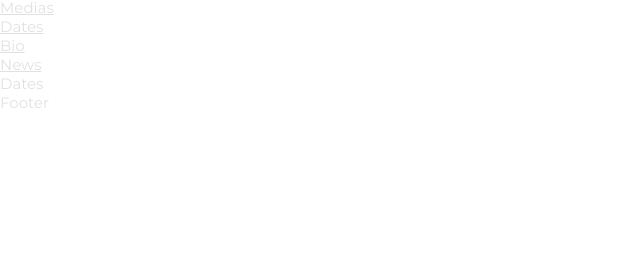
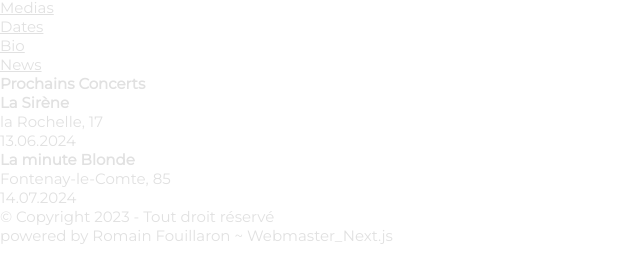
Before and after one commit to MajorDown/New_life_band, a Next.js app: page /dates in a window 1280 px wide. Shown: the part 210-490 px from the top of the page, without its empty margins (0-640 px from the left). Built offline with nearby package versions, Linux system fonts and the light colour scheme.

Commit message:
création de la page Date

```diff
--- a/src/app/dates/page.js
+++ b/src/app/dates/page.js
@@ -1,7 +1,16 @@
 import React from "react";
+import SiteData from "@/data/siteData";
+import DateArticle from "@/components/DateArticle";
 
 const Dates = () => {
-  return <section>Dates</section>;
+  return (
+    <section id="DateSection">
+      <h2>Prochains Concerts</h2>
+      {SiteData.dates.map((date, index) => (
+        <DateArticle key={index} date={date} />
+      ))}
+    </section>
+  );
 };
 
 export default Dates;
--- /dev/null
+++ b/src/components/DateArticle.js
@@ -0,0 +1,15 @@
+import React from "react";
+
+const DateArticle = ({ date }) => {
+  return (
+    <article>
+      <h3>{date.place}</h3>
+      <p className="date-city">
+        {date.city}, {date.department}
+      </p>
+      <p className="date-day">{date.day}</p>
+    </article>
+  );
+};
+
+export default DateArticle;
--- a/src/components/Footer.js
+++ b/src/components/Footer.js
@@ -1,7 +1,12 @@
 import React from "react";
 
 function Footer() {
-  return <footer>Footer</footer>;
+  return (
+    <footer>
+      <p>© Copyright 2023 - Tout droit réservé</p>
+      <p>powered by Romain Fouillaron ~ Webmaster_Next.js</p>
+    </footer>
+  );
 }
 
 export default Footer;
--- a/src/data/siteData.js
+++ b/src/data/siteData.js
@@ -36,6 +36,20 @@ const SiteData = {
       url: "/accueil.jpg",
     },
   },
+  dates: [
+    {
+      place: "La Sirène",
+      city: "la Rochelle",
+      department: 17,
+      day: "13.06.2024",
+    },
+    {
+      place: "La minute Blonde",
+      city: "Fontenay-le-Comte",
+      department: 85,
+      day: "14.07.2024",
+    },
+  ],
 };
 
 export default SiteData;
--- a/src/styles/desktop.css
+++ b/src/styles/desktop.css
@@ -150,6 +150,15 @@ main {
     object-fit: cover;
 }
 
+/**********FOOTER*****************************/
+
+footer {
+    display: flex;
+    flex-direction: column;
+    justify-content: center;
+    align-items: center;
+}
+
 /**********BREAKPOINT 1024PX******************/
 
 @media screen and (max-width: 1024px) {
```
